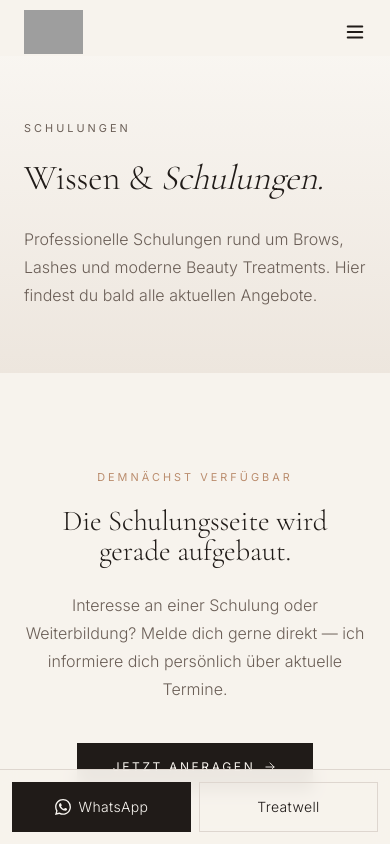
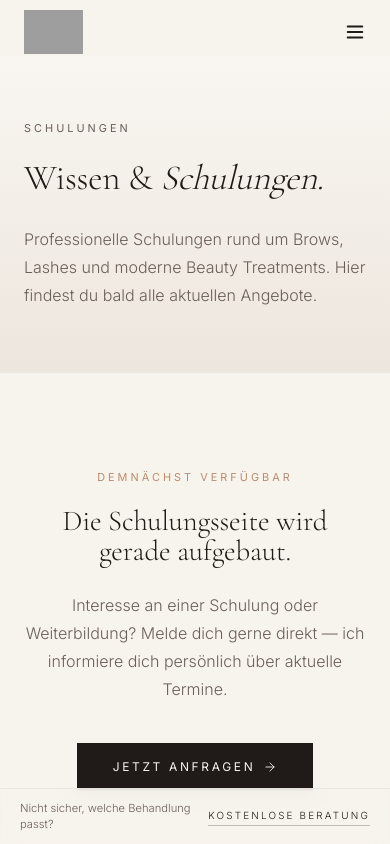
Before and after one commit to Javera-Studio/monishine, a React (Vite) app: page /blog in a window 390 px wide. Shown: the top 844 px of the page. Built offline with nearby package versions, Linux system fonts and the light colour scheme; grey boxes are pictures that could not be loaded; the HTML template or start-up script is replaced by a standard one; a web font is replaced by a local one.

Commit message:
Changes
Co-authored-by: Javera-Studio <283431174+Javera-Studio@users.noreply.github.com>

```diff
--- a/src/components/StickyMobileCTA.tsx
+++ b/src/components/StickyMobileCTA.tsx
@@ -1,28 +1,17 @@
-const WhatsAppIcon = () => (
-  <svg xmlns="http://www.w3.org/2000/svg" viewBox="0 0 24 24" fill="currentColor" className="w-4 h-4 shrink-0">
-    <path d="M17.472 14.382c-.297-.149-1.758-.867-2.03-.967-.273-.099-.471-.148-.67.15-.197.297-.767.966-.94 1.164-.173.199-.347.223-.644.075-.297-.15-1.255-.463-2.39-1.475-.883-.788-1.48-1.761-1.653-2.059-.173-.297-.018-.458.13-.606.134-.133.298-.347.446-.52.149-.174.198-.298.298-.497.099-.198.05-.371-.025-.52-.075-.149-.669-1.612-.916-2.207-.242-.579-.487-.5-.669-.51-.173-.008-.371-.01-.57-.01-.198 0-.52.074-.792.372-.272.297-1.04 1.016-1.04 2.479 0 1.462 1.065 2.875 1.213 3.074.149.198 2.096 3.2 5.077 4.487.709.306 1.262.489 1.694.625.712.227 1.36.195 1.871.118.571-.085 1.758-.719 2.006-1.413.248-.694.248-1.289.173-1.413-.074-.124-.272-.198-.57-.347m-5.421 7.403h-.004a9.87 9.87 0 01-5.031-1.378l-.361-.214-3.741.982.998-3.648-.235-.374a9.86 9.86 0 01-1.51-5.26c.001-5.45 4.436-9.884 9.888-9.884 2.64 0 5.122 1.03 6.988 2.898a9.825 9.825 0 012.893 6.994c-.003 5.45-4.437 9.884-9.885 9.884m8.413-18.297A11.815 11.815 0 0012.05 0C5.495 0 .16 5.335.157 11.892c0 2.096.547 4.142 1.588 5.945L.057 24l6.305-1.654a11.882 11.882 0 005.683 1.448h.005c6.554 0 11.89-5.335 11.893-11.893a11.821 11.821 0 00-3.48-8.413z" />
-  </svg>
-);
+import { Link } from "react-router-dom";
 
 const StickyMobileCTA = () => (
-  <div className="lg:hidden fixed bottom-0 inset-x-0 z-40 p-3 bg-background/95 backdrop-blur border-t border-border">
-    <div className="grid grid-cols-2 gap-2">
-      <a
-        href="https://wa.me/4917634050812?text=Hallo%2C%20ich%20m%C3%B6chte%20gerne%20einen%20Termin%20vereinbaren."
-        target="_blank"
-        rel="noopener noreferrer"
-        className="flex items-center justify-center gap-2 py-3.5 bg-primary text-primary-foreground text-sm tracking-wide"
+  <div className="lg:hidden fixed bottom-0 inset-x-0 z-40 bg-background/90 backdrop-blur border-t border-border/50">
+    <div className="px-5 py-3 flex items-center justify-between gap-4 max-w-[1400px] mx-auto">
+      <span className="text-[0.7rem] text-muted-foreground font-light leading-snug">
+        Nicht sicher, welche Behandlung passt?
+      </span>
+      <Link
+        to="/kontakt"
+        className="shrink-0 inline-flex items-center text-[0.62rem] uppercase tracking-[0.22em] text-foreground border-b border-foreground/25 pb-0.5 transition-colors duration-300 hover:text-accent hover:border-accent"
       >
-        <WhatsAppIcon /> WhatsApp
-      </a>
-      <a
-        href="https://buchung.treatwell.de/ort/monishine/"
-        target="_blank"
-        rel="noopener noreferrer"
-        className="flex items-center justify-center gap-2 py-3.5 border border-border text-foreground text-sm tracking-wide"
-      >
-        Treatwell
-      </a>
+        Kostenlose Beratung
+      </Link>
     </div>
   </div>
 );
```
